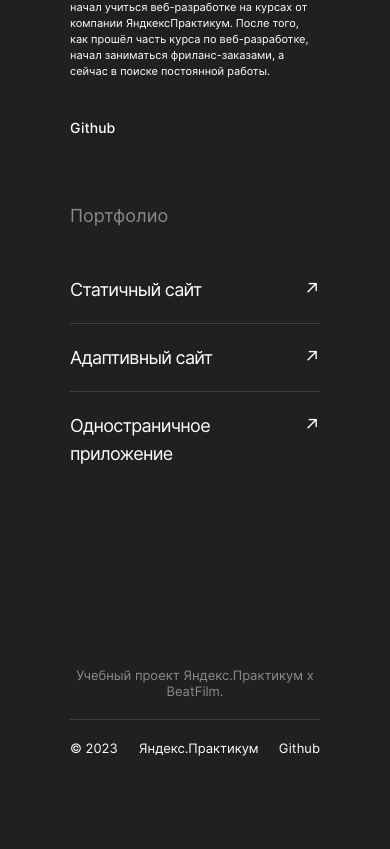
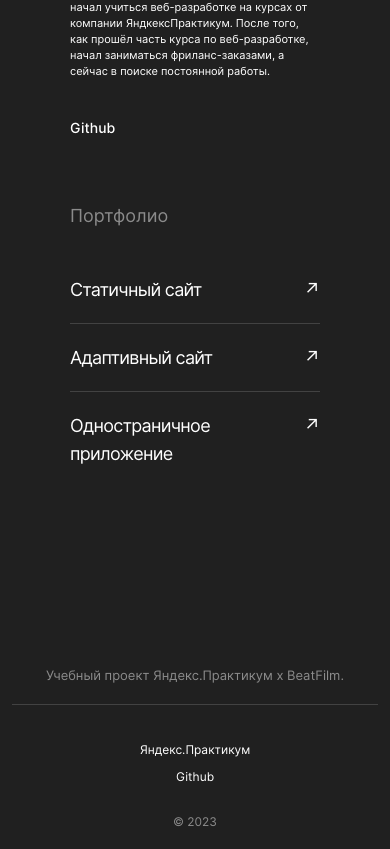
Before and after one commit to chyVacheck/movies-explorer-frontend, a React (Create React App) app: page / in a window 390 px wide. Shown: the part 3058-3907 px from the top of the page. Before the commit the page ends 3834 px from the top, so only its background shows below. Built offline with nearby package versions, Linux system fonts and the light colour scheme.

Commit message:
add adaptive: component Footer

```diff
--- a/src/components/Footer/Footer.css
+++ b/src/components/Footer/Footer.css
@@ -19,7 +19,13 @@
   border-top: 1px solid var(--footer-border-color);
   padding: 20px 0 0;
   display: flex;
-  justify-content: right;
+  justify-content: space-between;
+  gap: 30px 0;
+}
+
+.footer__info-texts {
+  display: flex;
+  flex-direction: row;
   gap: 0 20px;
 }
 
@@ -28,8 +34,35 @@
   font-weight: 400;
   font-size: 13px;
   line-height: 16px;
+  text-align: center;
 }
 
-.footer__info-text_type_copyright {
-  margin: 0 auto 0 0;
+@media screen and (min-width: 320px) and (max-width: 544px) {
+  .footer {
+    padding: 79px 3.125% 20px;
+  }
+  .footer__title {
+    margin: 0 0 21px; /* todo возможно это косяк макета */
+  }
+  .footer__info {
+    padding: 10% 0 0;
+    flex-direction: column-reverse;
+  }
+  .footer__info-texts {
+    flex-direction: column;
+    gap: 12px 0;
+  }
+  .footer__info-text {
+    font-size: 12px;
+    line-height: 15px;
+  }
+  .footer__info-text_type_copyright {
+    color: var(--sub-text-color);
+  }
 }
+
+@media screen and (min-width: 544px) and (max-width: 1024px) {
+  .footer {
+    padding: 79px 3.90625% 20px;
+  }
+}
--- a/src/components/Footer/Footer.jsx
+++ b/src/components/Footer/Footer.jsx
@@ -1,15 +1,13 @@
-
 // * react
-import { useEffect, useState } from 'react';
+import { useEffect, useState } from "react";
 
 // ? стили
-import './Footer.css';
+import "./Footer.css";
 
 // ? constants
-import { YEAR, activeFooterRoutes as activ } from './../../utils/Constants.js';
+import { YEAR, activeFooterRoutes as activ } from "./../../utils/Constants.js";
 
 function Footer({ page }) {
-
   const [year, setYear] = useState(`${YEAR}`);
   const currentYear = new Date().getFullYear();
 
@@ -19,9 +17,9 @@ function Footer({ page }) {
   // отображение года
   useEffect(() => {
     if (currentYear === YEAR) {
-      setYear(currentYear)
+      setYear(currentYear);
     } else {
-      setYear(`${YEAR}-${currentYear}`)
+      setYear(`${YEAR}-${currentYear}`);
     }
   }, [currentYear]);
 
@@ -35,33 +33,33 @@ function Footer({ page }) {
   }, [page]);
 
   return (
-    isActive && <footer className={'footer'}>
-      <h6 className='footer__title'>
+    isActive && (
+      <footer className="footer">
+        <h6 className="footer__title">
           Учебный проект Яндекс.Практикум х BeatFilm.
         </h6>
 
-      <div className='footer__info'>
-        <p className='footer__info-text footer__info-text_type_copyright'>
+        <div className="footer__info">
+          {/* © */}
+          <p className="footer__info-text footer__info-text_type_copyright">
             © {year}
           </p>
 
-        <p className='footer__info-text'>
-          Яндекс.Практикум
-        </p>
+          <div className="footer__info-texts">
+            <p className="footer__info-text">Яндекс.Практикум</p>
 
             <a
-          href='https://github.com/chyVacheck'
-          className='footer__info-text link'
-          target={'_blank'}
+              href="https://github.com/chyVacheck"
+              className="footer__info-text link"
+              target={"_blank"}
               rel="noreferrer"
             >
               Github
             </a>
-
           </div>
-
-
+        </div>
       </footer>
+    )
   );
 }
 
```
Lines whose indentation alone changed are shown as unchanged.
